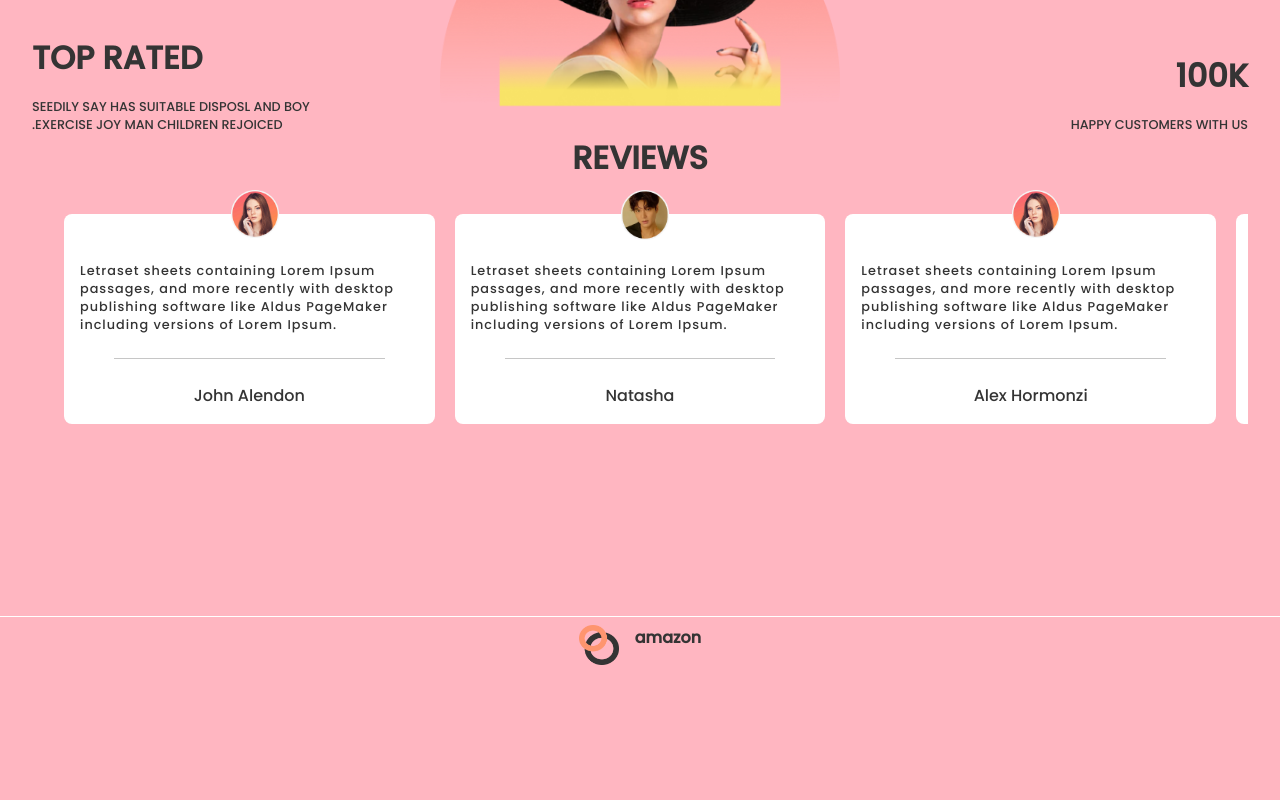
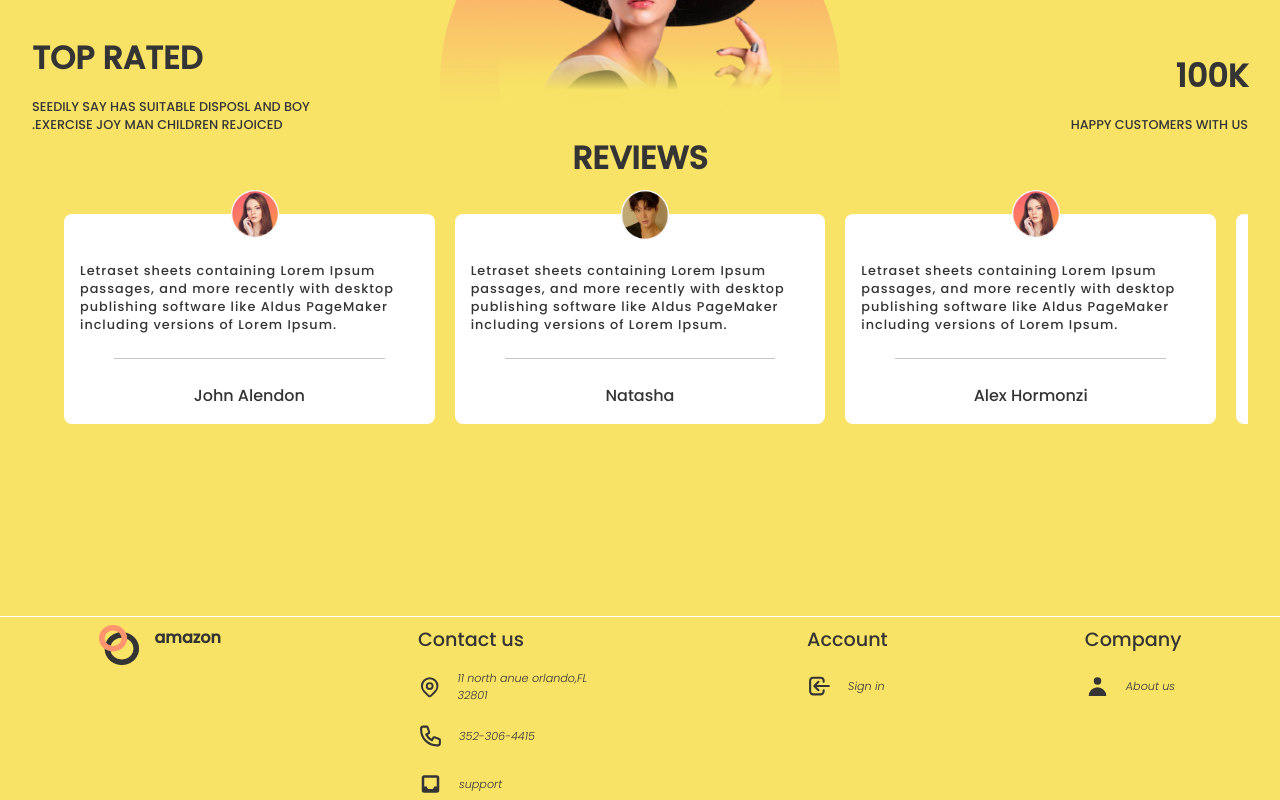
Before and after one commit to Ashishbansal083/e-commerce, a React (Create React App) app: page / in a window 1280 px wide. Shown: the part 1999-2799 px from the top of the page. Before the commit the page ends 2664 px from the top, so only its background shows below. Built offline with nearby package versions, Linux system fonts and the light colour scheme.

Commit message:
footer complete

```diff
--- a/package.json
+++ b/package.json
@@ -8,6 +8,7 @@
     "@testing-library/jest-dom": "^5.16.5",
     "@testing-library/react": "^13.4.0",
     "@testing-library/user-event": "^13.5.0",
+    "heroicons-react": "^1.4.1",
     "react": "^18.2.0",
     "react-compare-image": "^3.3.0",
     "react-dom": "^18.2.0",
--- a/src/components/Footer/Footer.js
+++ b/src/components/Footer/Footer.js
@@ -1,15 +1,21 @@
 import React from 'react'
 import css from './Footer.module.css'
 import logo from '../../assets/logo.png'
-import {
-    InboxIcon,
-    PhoneIcon,
-    LocationMarkerIcon,
-    LoginIcon,
-    UsersIcon,
-    LinkIcon,
+// import {
+//     InboxIcon,
+//     PhoneIcon,
+//     LocationMarkerIcon,
+//     LoginIcon,
+//     UsersIcon,
+//     LinkIcon,
+//     MappinIcon,
+//     AcademicCapIcon
 
-} from '@heroicons/react/outline' ;
+
+
+// } from 'heroicons-react/24/outline' ;
+import {HiOutlineLocationMarker,HiUser,HiOutlineLogin,HiOutlinePhone,HiInbox} from 'react-icons/hi';
+
 
 const Footer = () => {
   return (
@@ -20,6 +26,47 @@ const Footer = () => {
             <img src={logo} alt=""/>
             <span>amazon</span>
             </div>
+            <div className={css.block}>
+              <div className={css.detail}>
+                <span>Contact us</span>
+                <span className={css.pngline}>
+                  <HiOutlineLocationMarker className={css.icon}/>
+                  <span>11 north anue orlando,FL 32801</span>
+                </span>
+                <span className={css.pngline}>
+                  <HiOutlinePhone className={css.icon}/>
+                  <span>352-306-4415</span>
+                </span>
+                <span className={css.pngline}>
+                  <HiInbox className={css.icon}/>
+                  <span>support</span>
+                </span>
+
+              </div>
+
+            </div>
+            <div className={css.block}>
+              <div className={css.detail}>
+                <span>Account</span>
+                <span className={css.pngline}>
+                  <HiOutlineLogin className={css.icon}/>
+                  <span>Sign in</span>
+                </span>
+
+              </div>
+
+            </div>
+            <div className={css.block}>
+              <div className={css.detail}>
+                <span>Company</span>
+                <span className={css.pngline}>
+                  <HiUser className={css.icon}/>
+                  <span>About us</span>
+                </span>
+
+              </div>
+
+            </div>
         </div>
 
     </div>
--- a/src/components/Footer/Footer.module.css
+++ b/src/components/Footer/Footer.module.css
@@ -30,3 +30,35 @@
     font-weight: 600;
     font-size: 1rem;
 }
+.block{
+    display: flex;
+    flex-direction: column;
+    max-width: 12rem;
+    gap: 1rem;
+}
+.detail{
+    display: flex;
+    flex-direction: column;
+    width: inherit;
+    font-size: 0.7rem;
+    gap: 1rem;
+    font-style: italic;
+}
+.detail>span:nth-child(1){
+    font-weight: 500;
+    font-size: 1.2rem;
+    font-style: normal;
+}
+.pngline:hover{
+    cursor: pointer;
+}
+.pngline{
+    display: flex;
+    align-items: center;
+    gap: 1rem;
+}
+.icon{
+    width: 25px;
+    size: 50px;
+    font-size: xx-large;
+}
--- a/src/index.css
+++ b/src/index.css
@@ -3,8 +3,8 @@
 body{
    margin: 0;
    font-family: 'Poppins', sans-serif;
-   /* background: var(--bg); */
-   background: lightpink;
+   background: var(--bg);
+
    transition: all 3ms ease;
    color: var(--black);
    scroll-behavior: smooth;
```
Also changed, not shown: src/assets/backround_img.jpg (added), 1 other file (tests, documents, lock files or other folders).
